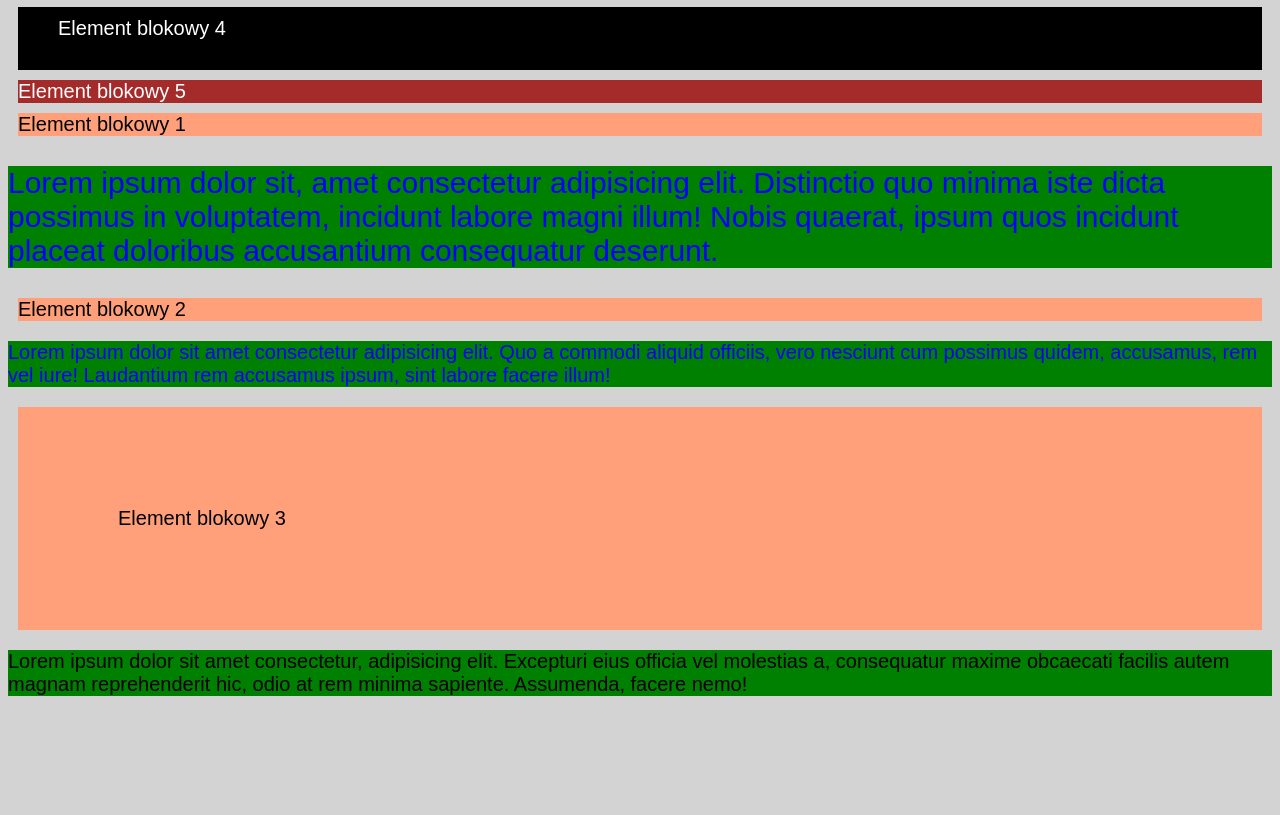
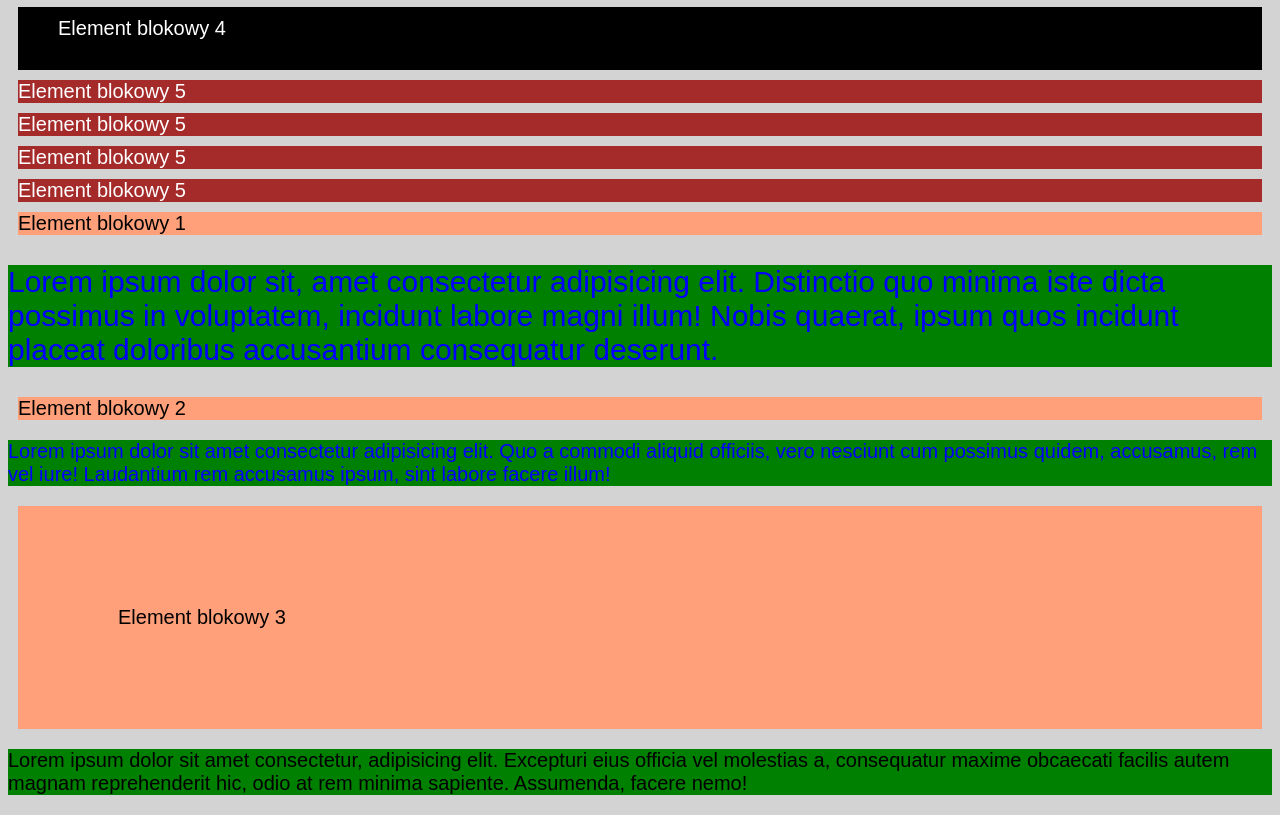
Before and after one commit to gh33ls0n/FirstBlood.html, a plain HTML site: page Sp2/index.html in a window 1280 px wide. Shown: the part 885-1700 px from the top of the page. Before the commit the page ends 1601 px from the top, so only its background shows below. Drawn offline with Linux system fonts and the light colour scheme.

Commit message:
download

```diff
--- a/Sp2/index.html
+++ b/Sp2/index.html
@@ -17,6 +17,10 @@
     <div style="background: mediumaquamarine; width: 50%; height: 300px">Element blokowy 3</div>
     <div style="background: black; color: white; padding: 10px 20px 30px 40px;">Element blokowy 4</div>
     <div style="background: brown; color: white; margin: 10px">Element blokowy 5</div>
+    <div style="background: brown; color: white; margin: 10px">Element blokowy 5</div>
+    <div style="background: brown; color: white; margin: 10px">Element blokowy 5</div>
+    <div style="background: brown; color: white; margin: 10px">Element blokowy 5</div>
+
 
     <div>Element blokowy 1</div>
     <p class="duzy niebieski">
```
